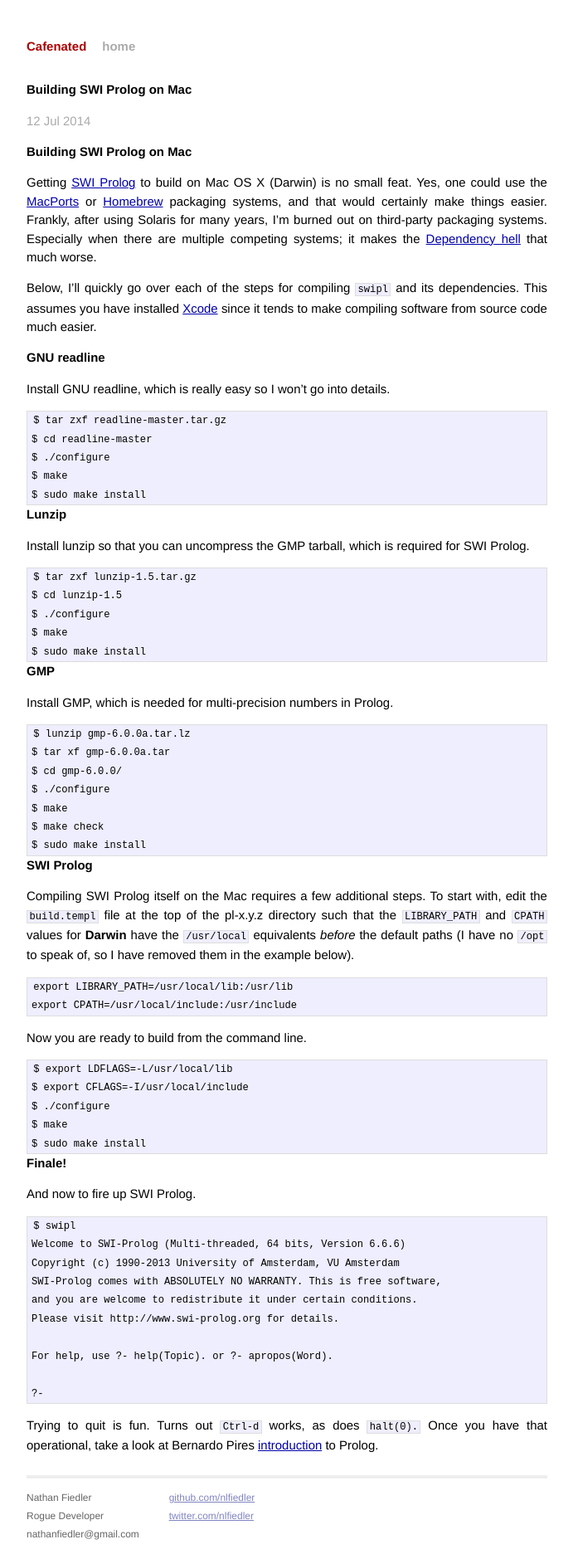
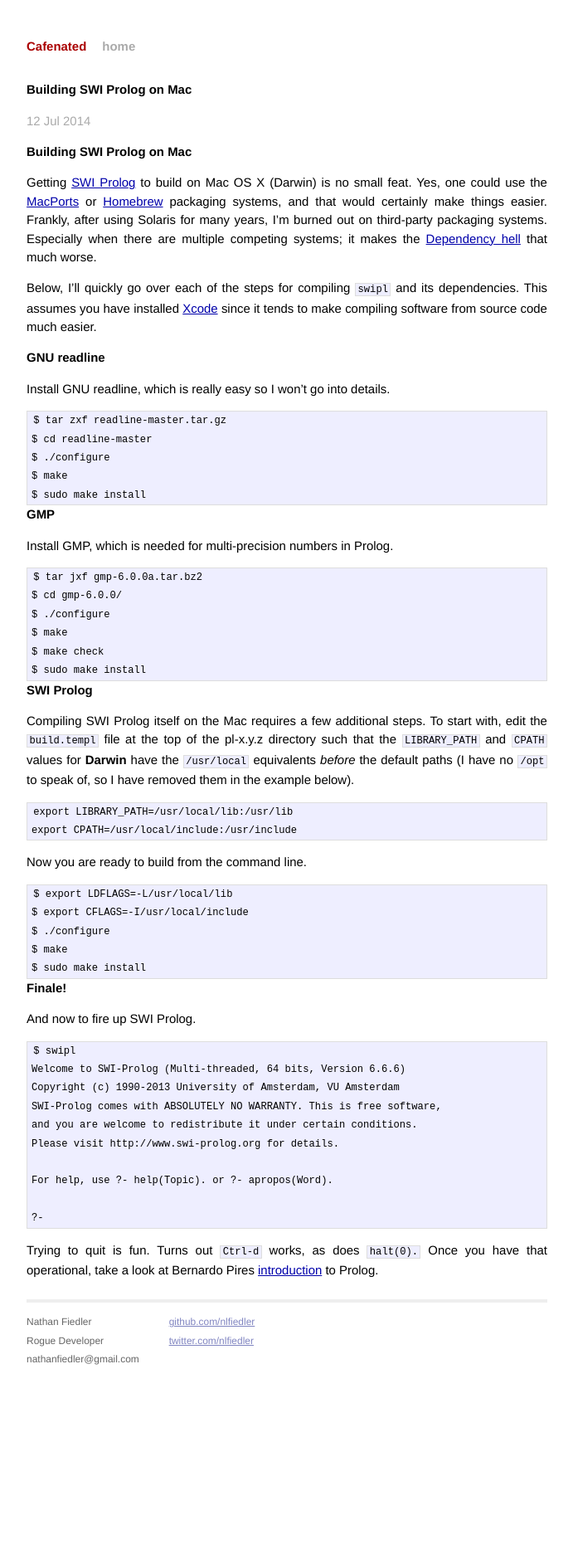
Before and after one commit to nlfiedler/nlfiedler.github.io, a Jekyll site: the page built from _posts/2014-07-12-SWI-Prolog-on-Mac.md, in a window 1280 px wide. Shown: the whole page at 83% size, without its empty margins (294-985 px from the left). Built offline with Jekyll 4.4.1, drawn with Linux system fonts in a browser that asks for light colours; Markdown is read by kramdown in place of the engine named in the settings; after the commit the page ends 1662 px from its top, so only the background shows below that.

Commit message:
Turns out no need for lunzip

````diff
--- a/_posts/2014-07-12-SWI-Prolog-on-Mac.md
+++ b/_posts/2014-07-12-SWI-Prolog-on-Mac.md
@@ -23,25 +23,12 @@
 $ sudo make install
 ```
 
-## Lunzip
-
-Install lunzip so that you can uncompress the GMP tarball, which is required for SWI Prolog.
-
-```
-$ tar zxf lunzip-1.5.tar.gz
-$ cd lunzip-1.5
-$ ./configure
-$ make
-$ sudo make install
-```
-
 ## GMP
 
 Install GMP, which is needed for multi-precision numbers in Prolog.
 
 ```
-$ lunzip gmp-6.0.0a.tar.lz
-$ tar xf gmp-6.0.0a.tar
+$ tar jxf gmp-6.0.0a.tar.bz2
 $ cd gmp-6.0.0/
 $ ./configure
 $ make
````
